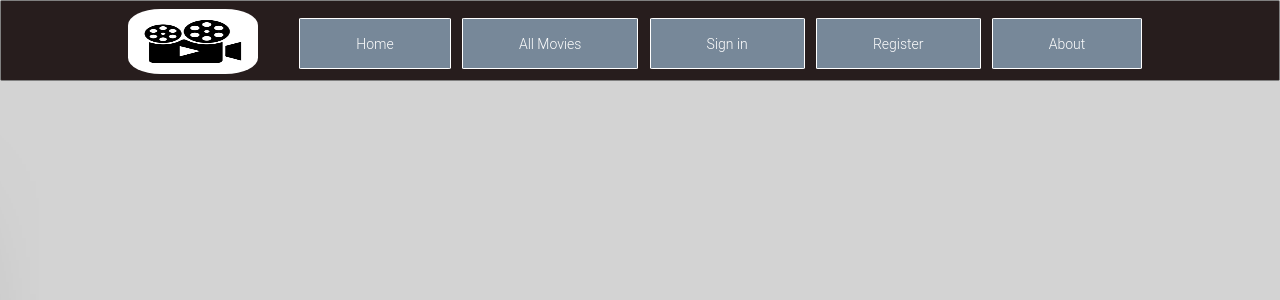
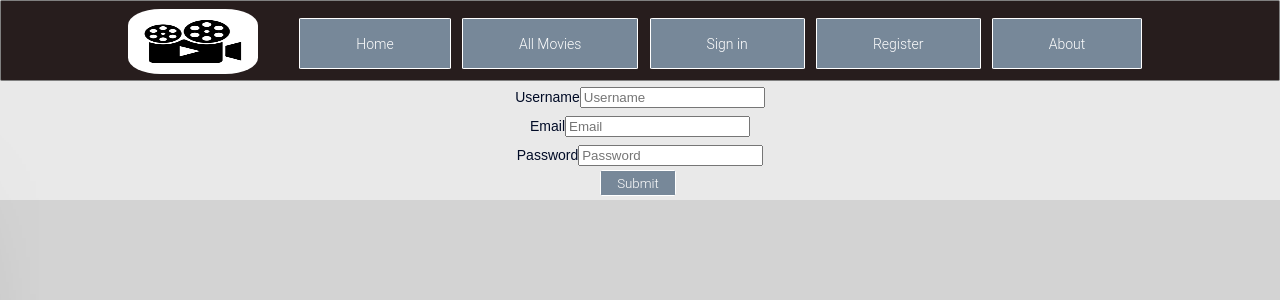
Before and after one commit to Markgiliadov/movies-project, a React (Create React App) app: page /Register in a window 1280 px wide. Shown: the top 300 px of the page. Built offline with nearby package versions, Linux system fonts and the light colour scheme.

Commit message:
authenticating

```diff
--- a/package.json
+++ b/package.json
@@ -7,6 +7,7 @@
     "@testing-library/jest-dom": "^4.2.4",
     "@testing-library/react": "^9.5.0",
     "@testing-library/user-event": "^7.2.1",
+    "firebase": "^7.14.5",
     "react": "^16.13.1",
     "react-dom": "^16.13.1",
     "react-router-dom": "^5.1.2",
--- /dev/null
+++ b/src/Config/Fire.js
@@ -0,0 +1,13 @@
+import firebase from "firebase";
+const firebaseConfig = {
+  apiKey: "AIzaSyBfmOdZOwXkiNfMV23qG124IXGwG85GHrg",
+  authDomain: "imdb-app-f7a64.firebaseapp.com",
+  databaseURL: "https://imdb-app-f7a64.firebaseio.com",
+  projectId: "imdb-app-f7a64",
+  storageBucket: "imdb-app-f7a64.appspot.com",
+  messagingSenderId: "590269783832",
+  appId: "1:590269783832:web:15b1529388f5dcf335486d",
+  measurementId: "G-1RX9V2BYJF",
+};
+const fire = firebase.initializeApp(firebaseConfig);
+export default fire;
--- a/src/containers/Login/Login.js
+++ b/src/containers/Login/Login.js
@@ -1,10 +1,16 @@
-import React, { useState } from "react";
+import React, { useState, useEffect } from "react";
 import classes from "./Login.module.css";
+import Button from "../../components/Button/Button";
+import fire from "../../Config/Fire";
 // import Logo from "../../Assets/Logo/Logo.png";
 // import Auxil from "../../hoc/Auxil/Auxil";
 const Login = (props) => {
   const [username, setUsername] = useState("");
   const [password, setPassword] = useState("");
+  useEffect(() => {
+    console.log(props.location);
+    // if (props.path === "*") return <div>404 not foud</div>;
+  }, []);
   const handleChangeUsername = (event) => {
     setUsername(event.target.value);
     // this.setState({ username: event.target.value });
@@ -13,10 +19,34 @@ const Login = (props) => {
     setPassword(event.target.value);
     // this.setState({ password: event.target.value });
   };
+  const handleSignout = () => {
+    console.log("mail: " + username + " pass: " + password);
 
+    fire
+      .auth()
+      .signOut()
+      .then((res) => console.log(res));
+  };
   const handleSubmit = (event) => {
-    alert("Username: " + username + " Password: " + password);
+    // alert("Username: " + username + " Password: " + password);
     event.preventDefault();
+    console.log("mail: " + username + " pass: " + password);
+    fire
+      .auth()
+      .signInWithEmailAndPassword(username, password)
+      .then((res) => console.log(res.user))
+      .catch((res) => console.log("err " + res));
+  };
+  const onAuth = () => {
+    fire.auth().onAuthStateChanged((user) => {
+      if (user) {
+        console.log(user);
+        // User is signed in.
+      } else {
+        console.log("no user");
+        // No user is signed in.
+      }
+    });
   };
   return (
     <div className={classes.Login}>
@@ -33,9 +63,14 @@ const Login = (props) => {
         </label>
         <label className={classes.Password}>
           Password:
-          <input type="text" value={password} onChange={handleChangePassword} />
+          <input
+            type="password"
+            value={password}
+            onChange={handleChangePassword}
+          />
         </label>
         <input type="submit" value="Login" className={classes.Submit} />
+        <Button myFunction={handleSignout} name="Sign Out" />
       </form>
     </div>
   );
--- a/src/containers/Main/Main.js
+++ b/src/containers/Main/Main.js
@@ -1,16 +1,34 @@
 import React from "react";
-import { Switch, Route } from "react-router-dom";
+import { Switch, Route, Redirect } from "react-router-dom";
 import Movies from "../Movies/Movies";
 import Home from "../../components/Home/Home";
 import Login from "../Login/Login";
+import Register from "../Register/Register";
 import { Component } from "react";
+import fire from "../../Config/Fire";
 class Main extends Component {
+  // componentDidMount() {
+  //   fire.auth().onAuthStateChanged((user) => {
+  //     if (user) {
+  //       alert("username(mail) " + user.email + "password " + user.uid);
+  //     } else {
+  //       console.log(" no user signed");
+  //     }
+  //   });
+  // }
   render() {
     return (
       <Switch>
-        <Route path="/Movies" exact component={Movies} />
+        <Route path="/Movies" component={Movies} />
+        <Route path="/Login" component={Login} />
+        <Route path="/Register" component={Register} />
         <Route path="/" exact component={Home} />
-        <Route path="/Login" exact component={Login} />
+        <Redirect
+          to={{
+            pathname: "*",
+            state: { path: "*" },
+          }}
+        />
       </Switch>
     );
   }
--- a/src/containers/Movies/GenericMovies/GeneralMovies.js
+++ b/src/containers/Movies/GenericMovies/GeneralMovies.js
@@ -1,13 +1,18 @@
-import React, { useState } from "react";
+import React, { useState, useEffect } from "react";
 import Movie from "../../../components/Movie/Movie";
 import useFetch from "./useFetch";
 import classes from "./GeneralMovies.module.css";
 import No_img from "../../../Assets/NoImg/no-image.png";
 import Searchbar from "../../../components/Searchbar/Searchbar";
+import movie from "../../../components/Movie/Movie";
 const GeneralMovies = (props) => {
   const [stateMovies, setStateMovies] = useState([]);
   const [inputEntered, setInputEntered] = useState(false);
   const [searchInput, setSearchInput] = useState("");
+
+  // useEffect(() => {
+  // moviesInit();
+  //}, [stateMovies]);
   let inputEnablerMsg = null;
   let movies = [];
   let imgUrl = "https://image.tmdb.org/t/p/w185/";
@@ -16,6 +21,20 @@ const GeneralMovies = (props) => {
   let style = null;
   let searchBar = null;
   let myStyle = null;
+
+  //const sortMovies = () => {
+  //stateMovies.sort((a, b) => {
+  //return a.vote_average - b.vote_average;
+  //});
+  // for (movie of stateMovies.entries()) {
+  //   console.log(movie);
+  // }
+  // console.log("sorted");
+  // const newsh = stateMovies.splice(0, stateMovies.length - 8);
+
+  //setStateMovies(stateMovies);
+  // moviesInit();
+  //};
   const searchMovie = (event) => {
     const myInput = event.target.value;
     setSearchInput(myInput);
@@ -30,6 +49,7 @@ const GeneralMovies = (props) => {
     if (searchInput != "" || !props.isSearched) {
       setInputEntered(true);
       setStateMovies(val);
+      // sortMovies(val);
     } else setInputEntered(false);
     // if (searchInput == "") {
     //   setInputEntered(false);
@@ -38,9 +58,10 @@ const GeneralMovies = (props) => {
   });
   if (!props.isSearched) {
     myStyle = classes.style;
-    stateMovies.splice(0, stateMovies.length - 8);
+
+    // stateMovies.splice(0, stateMovies.length - 8);
   } else searchBar = <Searchbar onChange={searchMovie} />;
-
+  const moviesInit = () => {
     if (inputEntered) {
       movies = (
         <div
@@ -51,11 +72,13 @@ const GeneralMovies = (props) => {
           {stateMovies.map((movie, index) => {
             if (movie.poster_path) {
               myPath = movie.poster_path;
-            // console.log(movie);
+              console.log(movie.title);
             } else if (movie.backdrop_path) myPath = movie.backdrop_path;
 
             return (
-            <div>
+              <div key={movie.title}>
+                <h2>{movie.title} </h2>
+                <h3>{movie.vote_average}</h3>
                 <Movie
                   isSearched={props.isSearched}
                   key={movie.id}
@@ -71,7 +94,8 @@ const GeneralMovies = (props) => {
         </div>
       );
     } else inputEnablerMsg = <p>Please! enter a search input above! :)</p>;
-
+  };
+  moviesInit();
   return (
     <div style={{ alignContent: "center" }}>
       {searchBar}
--- a/src/containers/Movies/GenericMovies/useFetch.js
+++ b/src/containers/Movies/GenericMovies/useFetch.js
@@ -50,8 +50,8 @@ const useFetch = async (props, searchInput) => {
         const newMvie = (myMovies[i] = await fetch(movieUrl)
           .then(async (res) => await res.json())
           .then((json) => json));
-        setStateMovies(() => myMovies);
       }
+      setStateMovies(() => [...myMovies]);
       console.log(stateMovies);
     }
   };
--- a/src/containers/Register/Register.js
+++ b/src/containers/Register/Register.js
@@ -1,7 +1,70 @@
-import React from "react";
+import React, { useState, useEffect } from "react";
+import ButtonClass from "../../components/Button/Button.module.css";
+import fire from "../../Config/Fire";
+import classes from "./Register.module.css";
+const Register = (props) => {
+  const [name, setName] = useState("");
+  const [email, setEmail] = useState("");
+  const [password, setPassword] = useState("");
+  const [user, setUser] = useState("");
+  // useEffect(() => {
+  // alert("user changed" + user.name);
+  // fire.auth().onAuthStateChanged((user) => {
+  //   if (user) {
+  //     alert("user1 " + user.email);
+  //     console.log(user);
+  //   } else {
+  //     alert("user2 ");
+  //   }
+  // });
+  // }, [user]);
+  const handleSubmit = (event) => {
+    event.preventDefault();
+    fire
+      .auth()
+      .createUserWithEmailAndPassword(email, password)
+      .then((res) => {
+        setUser(res);
+        console.log(res);
+      });
+    props.history.push("/");
+  };
+  return (
+    <div>
+      <form className={classes.form} onSubmit={handleSubmit}>
+        <label className={classes.label}>
+          Username
+          <input
+            type="text"
+            placeholder="Username"
+            onChange={(e) => setName(e.target.value)}
+          />
+        </label>
+        <label className={classes.label}>
+          Email
+          <input
+            type="email"
+            placeholder="Email"
+            onChange={(e) => setEmail(e.target.value)}
+          />
+        </label>
+        <label className={classes.label}>
+          Password
+          <input
+            type="password"
+            placeholder="Password"
+            onChange={(e) => setPassword(e.target.value)}
+          />
+        </label>
 
-const register = props => {
-  return <div></div>;
+        <input type="submit" className={ButtonClass.button1} />
+        {/* <Button myFunction={handleSubmit} name="Register" /> */}
+      </form>
+    </div>
+  );
 };
 
-export default register;
+export default Register;
+
+//Goal: 1.register in firebase
+//2.Sign in, sign-out.
--- a/src/containers/Register/Register.module.css
+++ b/src/containers/Register/Register.module.css
@@ -0,0 +1,9 @@
+.form {
+  align-items: center;
+  display: flex;
+  flex-direction: column;
+}
+.label {
+  margin: 2px;
+  padding: 2px;
+}
```
Also changed, not shown: 2 other files (tests, documents, lock files or other folders). Lines whose indentation alone changed are shown as unchanged.
